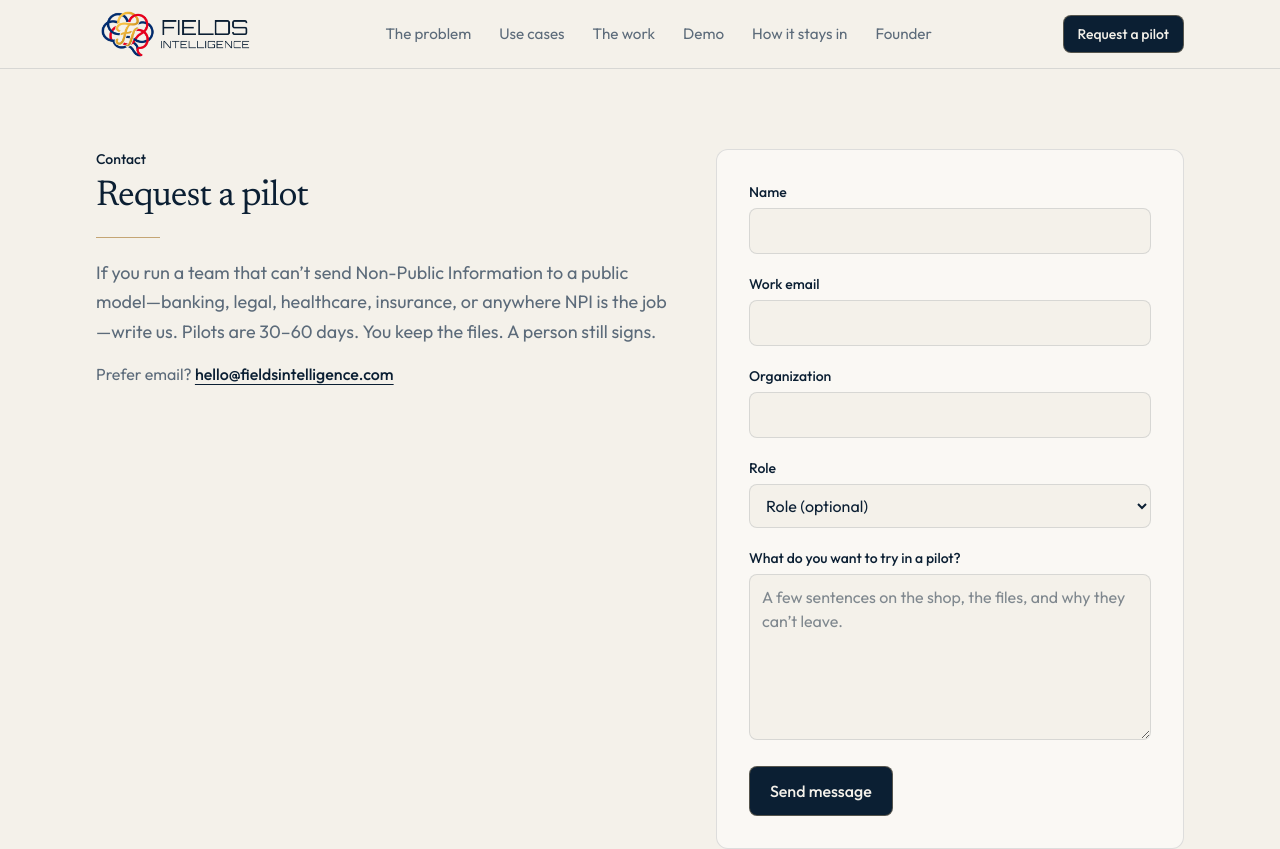
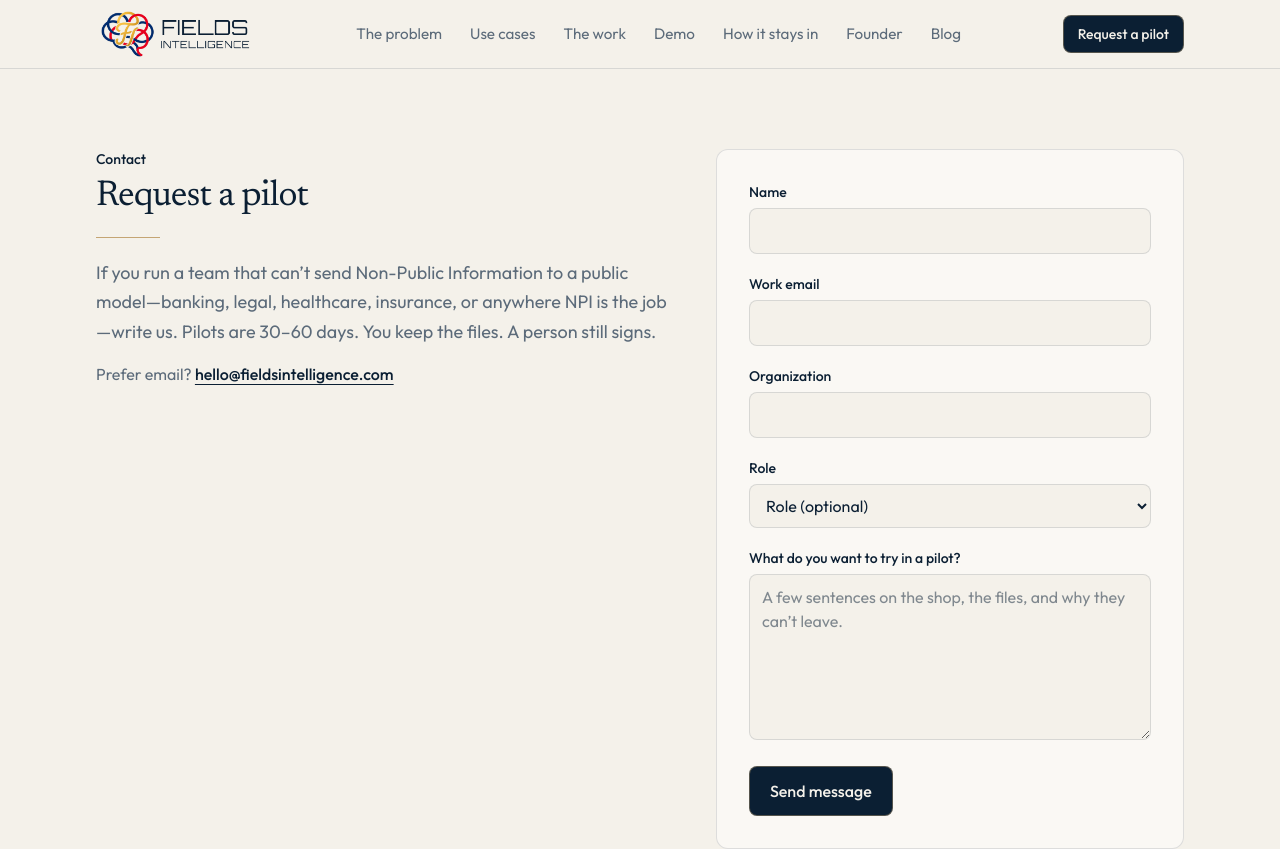
Before and after one commit to fieldsintelligence/fields-intelligence-web, a Next.js app: page /contact in a window 1280 px wide. Shown: the top 849 px of the page. Built offline with nearby package versions, Linux system fonts and the light colour scheme.

Commit message:
Point the header lockup at the apex and add Blog to the nav.
The brand lockup used a relative "/" so it stayed on blog.fieldsintelligence.com. The shared ribbon now links Blog straight to the blog host index.

Co-authored-by: Zachary J. Fields (OpenClaw) <zachary_fields@outlook.com>

```diff
--- a/components/Header.tsx
+++ b/components/Header.tsx
@@ -1,9 +1,41 @@
 "use client";
 
 import Link from "next/link";
-import { useEffect, useState } from "react";
+import { useEffect, useState, type ReactNode } from "react";
 import { BrandLockup } from "@/components/BrandLockup";
 import { nav, site } from "@/lib/site";
+
+function isAbsoluteHref(href: string): boolean {
+  return href.startsWith("https://") || href.startsWith("http://");
+}
+
+function RibbonLink({
+  href,
+  className,
+  onClick,
+  children,
+}: {
+  href: string;
+  className: string;
+  onClick?: () => void;
+  children: ReactNode;
+}) {
+  // Full document navigation. Next treats a same-origin absolute URL as an
+  // in-app route, which on the blog host would not load the blog index rewrite.
+  if (isAbsoluteHref(href)) {
+    return (
+      <a href={href} className={className} onClick={onClick}>
+        {children}
+      </a>
+    );
+  }
+
+  return (
+    <Link href={href} className={className} onClick={onClick}>
+      {children}
+    </Link>
+  );
+}
 
 export function Header() {
   const [open, setOpen] = useState(false);
@@ -22,27 +54,28 @@ export function Header() {
   return (
     <header className="sticky top-0 z-50 border-b border-line bg-chalk">
       <div className="mx-auto flex h-16 max-w-6xl items-center justify-between gap-4 px-5 sm:h-[4.25rem] sm:px-8">
-        <Link
-          href="/"
+        {/* Absolute apex. A relative "/" stays on blog.fieldsintelligence.com. */}
+        <a
+          href={site.url}
           className="shrink-0"
           aria-label={`${site.name} Intelligence home`}
           onClick={close}
         >
           <BrandLockup tone="navy" size="header" priority />
-        </Link>
+        </a>
 
         <nav
           className="hidden items-center gap-7 lg:flex"
           aria-label="Primary"
         >
           {nav.map((item) => (
-            <Link
+            <RibbonLink
               key={item.href}
               href={item.href}
               className="text-[0.95rem] text-slate transition-colors hover:text-navy"
             >
               {item.label}
-            </Link>
+            </RibbonLink>
           ))}
         </nav>
 
@@ -83,14 +116,14 @@ export function Header() {
         >
           <nav className="flex flex-col gap-1" aria-label="Mobile">
             {nav.map((item) => (
-              <Link
+              <RibbonLink
                 key={item.href}
                 href={item.href}
                 className="rounded-lg px-2 py-2 text-base text-navy hover:bg-cream"
                 onClick={close}
               >
                 {item.label}
-              </Link>
+              </RibbonLink>
             ))}
             <Link
               href="/contact"
--- a/lib/site.ts
+++ b/lib/site.ts
@@ -24,4 +24,6 @@ export const nav = [
   { href: "/#demo", label: "Demo" },
   { href: "/#sovereign", label: "How it stays in" },
   { href: "/#founder", label: "Founder" },
+  // Blog host index. Relative `/blog` 308s, and on the blog host `/` never leaves that subdomain.
+  { href: `${site.blogUrl}/`, label: "Blog" },
 ] as const;
```
